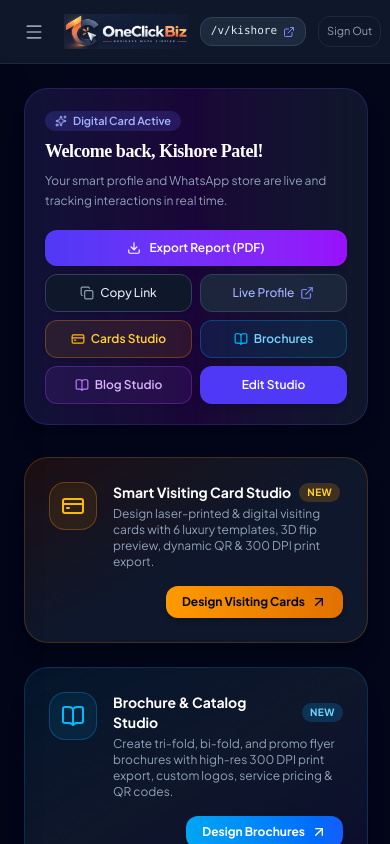
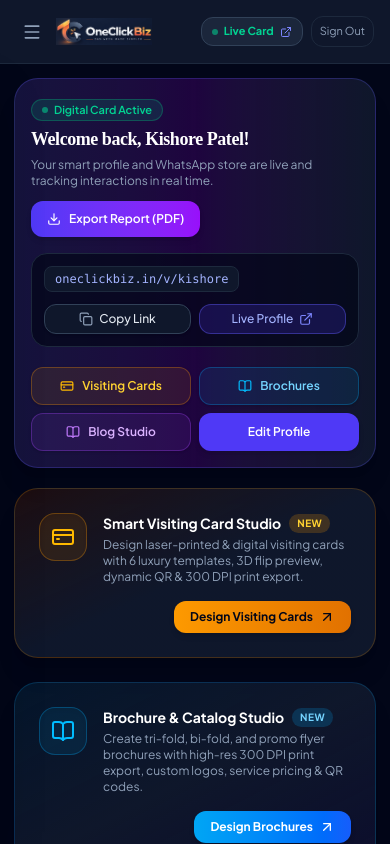
Before and after one commit to merlinflowtechnologies/oneclickbiz, a Next.js app: page /dashboard in a window 390 px wide. Both pictures are taken after a click on the button "Explore as Demo Business →". Built offline with nearby package versions, Linux system fonts and the light colour scheme; no server answers; the database is empty.

Commit message:
fix(mobile-ui): sleek modern mobile header badge and dashboard profile hub

```diff
--- a/src/app/dashboard/layout.tsx
+++ b/src/app/dashboard/layout.tsx
@@ -360,34 +360,35 @@ export default function DashboardLayout({ children }: { children: React.ReactNod
 
       {/* Top App Header */}
       <header className="h-16 bg-slate-900 border-b border-slate-800 px-4 sm:px-6 flex items-center justify-between shrink-0 sticky top-0 z-40">
-
-        <div className="flex items-center space-x-3">
+        {/* Left Brand Header */}
+        <div className="flex items-center space-x-2 sm:space-x-4 min-w-0">
           <button
-            onClick={() => setSidebarOpen(!sidebarOpen)}
-            className="p-2 rounded-lg text-slate-400 hover:text-white lg:hidden"
+            onClick={() => setSidebarOpen(true)}
+            className="p-1.5 sm:p-2 rounded-xl text-slate-400 hover:text-white hover:bg-slate-850 lg:hidden transition shrink-0"
+            aria-label="Toggle Menu"
           >
-            {sidebarOpen ? <X className="w-5 h-5" /> : <Menu className="w-5 h-5" />}
+            <Menu className="w-5 h-5 sm:w-6 sm:h-6" />
           </button>
 
-          <Link href="/" className="flex items-center group py-0.5">
+          <Link href="/" className="flex items-center group py-0.5 shrink-0">
             <img
               src="/logo.png"
               alt="OneClickBiz - Business Made Simpler"
-              className="h-9 sm:h-11 w-auto max-w-[180px] sm:max-w-[210px] object-contain mix-blend-screen transition-transform group-hover:scale-105 duration-200"
+              className="h-7 sm:h-11 w-auto max-w-[125px] sm:max-w-[210px] object-contain mix-blend-screen transition-transform group-hover:scale-105 duration-200"
             />
           </Link>
 
           {/* Org Selector Badge */}
-          <div className="hidden sm:flex items-center space-x-2 pl-4 border-l border-slate-800">
-            <div className="px-2.5 py-1 rounded-lg bg-indigo-500/10 border border-indigo-500/20 text-indigo-400 text-xs font-semibold flex items-center gap-1.5">
-              <span>{userSession.businessName}</span>
-              <span className="text-[10px] px-1 rounded bg-indigo-500/20 text-indigo-300 font-bold">{userSession.plan.toUpperCase()}</span>
+          <div className="hidden sm:flex items-center space-x-2 pl-4 border-l border-slate-800 min-w-0">
+            <div className="px-2.5 py-1 rounded-lg bg-indigo-500/10 border border-indigo-500/20 text-indigo-400 text-xs font-semibold flex items-center gap-1.5 truncate">
+              <span className="truncate">{userSession.businessName}</span>
+              <span className="text-[10px] px-1 rounded bg-indigo-500/20 text-indigo-300 font-bold shrink-0">{userSession.plan.toUpperCase()}</span>
             </div>
           </div>
         </div>
 
         {/* Right Header Actions */}
-        <div className="flex items-center space-x-3">
+        <div className="flex items-center space-x-2 sm:space-x-3 shrink-0">
 
           {userSession.plan === 'UNPAID' ? (
             <Link
@@ -397,17 +398,19 @@ export default function DashboardLayout({ children }: { children: React.ReactNod
             >
               <span className="w-2 h-2 rounded-full bg-rose-500 animate-pulse shrink-0" />
               <span className="hidden sm:inline">Card Inactive (Activate Plan)</span>
-              <span className="sm:hidden">Activate</span>
+              <span className="sm:hidden text-[11px]">Activate</span>
             </Link>
           ) : (
             <Link
               href={`/v/${userSession.slug}`}
               target="_blank"
-              className="px-2.5 sm:px-3 py-1.5 rounded-xl bg-slate-800 hover:bg-slate-750 text-xs font-medium text-slate-200 flex items-center gap-1.5 border border-slate-700 transition-all hover:border-indigo-500/50 max-w-[155px] sm:max-w-[260px] shrink-0"
+              className="px-2.5 sm:px-3 py-1.5 rounded-xl bg-slate-800/90 hover:bg-slate-750 text-xs font-medium text-slate-200 flex items-center gap-1.5 border border-slate-700 transition-all hover:border-indigo-500/50 shrink-0"
               title={`Live Card: /v/${userSession.slug}`}
             >
-              <span className="font-mono text-[11px] sm:text-xs truncate">
-                <span className="hidden sm:inline text-slate-400">Live Card: </span>/v/{userSession.slug}
+              <span className="w-1.5 h-1.5 rounded-full bg-emerald-400 animate-pulse shrink-0" />
+              <span className="sm:hidden font-bold text-emerald-400 text-[11px]">Live Card</span>
+              <span className="hidden sm:inline font-mono text-xs truncate max-w-[200px]">
+                /v/{userSession.slug}
               </span>
               <ExternalLink className="w-3 h-3 text-indigo-400 shrink-0" />
             </Link>
--- a/src/app/dashboard/page.tsx
+++ b/src/app/dashboard/page.tsx
@@ -90,7 +90,7 @@ export default function DashboardOverviewPage() {
   ];
 
   return (
-    <div className="p-6 lg:p-8 space-y-8 max-w-7xl mx-auto relative">
+    <div className="p-3.5 sm:p-6 lg:p-8 space-y-5 sm:space-y-8 max-w-7xl mx-auto relative">
 
       {/* Copied Toast Banner */}
       {copied && (
@@ -106,32 +106,45 @@ export default function DashboardOverviewPage() {
       )}
 
       {/* Top Banner / Welcome */}
-      <div className="flex flex-col lg:flex-row lg:items-center justify-between gap-5 p-5 sm:p-6 rounded-3xl bg-gradient-to-r from-indigo-950/60 via-purple-950/40 to-slate-900 border border-indigo-500/20 shadow-xl">
-        <div className="space-y-1.5 max-w-xl">
-          <div className="inline-flex items-center gap-1.5 px-2.5 py-0.5 rounded-full bg-indigo-500/20 text-indigo-300 text-[11px] font-semibold">
-            <Sparkles className="w-3 h-3" /> Digital Card Active
+      <div className="p-4 sm:p-6 rounded-3xl bg-gradient-to-r from-indigo-950/70 via-purple-950/50 to-slate-900 border border-indigo-500/25 shadow-xl space-y-4">
+
+        {/* Header Row */}
+        <div className="flex flex-col sm:flex-row sm:items-center justify-between gap-3">
+          <div className="space-y-1">
+            <div className="inline-flex items-center gap-1.5 px-2.5 py-0.5 rounded-full bg-emerald-500/15 border border-emerald-500/30 text-emerald-400 text-[11px] font-semibold">
+              <span className="w-1.5 h-1.5 rounded-full bg-emerald-400 animate-pulse" /> Digital Card Active
             </div>
-          <h1 className="text-lg sm:text-xl md:text-2xl font-bold text-white tracking-tight break-words">
+            <h1 className="text-lg sm:text-2xl font-black text-white tracking-tight break-words">
               Welcome back, {profile.name}!
             </h1>
-          <p className="text-xs text-slate-400 leading-relaxed">
+            <p className="text-xs text-slate-400">
               Your smart profile and WhatsApp store are live and tracking interactions in real time.
             </p>
           </div>
 
-        <div className="grid grid-cols-2 sm:flex sm:items-center sm:flex-wrap gap-2 sm:gap-2.5 w-full lg:w-auto">
           <button
             onClick={() => exportExecutiveSummaryPDF({ profile, bookings: bookings.length > 0 ? bookings : INITIAL_BOOKINGS, leads: leads.length > 0 ? leads : INITIAL_LEADS })}
-            className="col-span-2 sm:col-auto px-3.5 py-2.5 rounded-xl bg-gradient-to-r from-indigo-600 to-purple-600 hover:from-indigo-500 hover:to-purple-500 text-white font-semibold text-xs flex items-center justify-center gap-2 transition-all shadow-md active:scale-95"
+            className="self-start sm:self-auto px-4 py-2.5 rounded-xl bg-gradient-to-r from-indigo-600 to-purple-600 hover:from-indigo-500 hover:to-purple-500 text-white font-semibold text-xs flex items-center gap-2 transition-all shadow-md active:scale-95 shrink-0"
             title="Download complete business analytics, bookings & leads PDF report"
           >
             <Download className="w-3.5 h-3.5 shrink-0" />
             <span>Export Report (PDF)</span>
           </button>
+        </div>
 
+        {/* Live URL & Quick Actions Bar */}
+        <div className="flex flex-col sm:flex-row sm:items-center justify-between gap-3 p-3 rounded-2xl bg-slate-950/70 border border-slate-800">
+          <div className="flex items-center gap-2 min-w-0">
+            <span className="text-xs text-slate-400 font-medium hidden sm:inline">Profile Link:</span>
+            <span className="text-xs font-mono text-indigo-300 truncate bg-slate-900 px-2.5 py-1 rounded-lg border border-slate-800">
+              oneclickbiz.in/v/{profile.slug}
+            </span>
+          </div>
+
+          <div className="flex items-center gap-2 flex-wrap">
             <button
               onClick={handleCopy}
-            className="px-3 py-2.5 rounded-xl bg-slate-900 hover:bg-slate-800 border border-slate-700 text-xs font-medium text-slate-200 flex items-center justify-center gap-1.5 transition-all shadow-sm active:scale-95"
+              className="flex-1 sm:flex-initial px-3 py-1.5 rounded-xl bg-slate-900 hover:bg-slate-850 border border-slate-700 text-xs font-medium text-slate-200 flex items-center justify-center gap-1.5 transition-all shadow-sm active:scale-95"
             >
               {copied ? <Check className="w-3.5 h-3.5 text-emerald-400 shrink-0" /> : <Copy className="w-3.5 h-3.5 text-slate-400 shrink-0" />}
               <span>{copied ? 'Copied' : 'Copy Link'}</span>
@@ -140,23 +153,27 @@ export default function DashboardOverviewPage() {
             <Link
               href={`/v/${profile.slug}`}
               target="_blank"
-            className="px-3 py-2.5 rounded-xl bg-slate-800/90 hover:bg-slate-750 border border-slate-700 text-xs font-medium text-indigo-300 hover:text-white flex items-center justify-center gap-1.5 transition-all"
+              className="flex-1 sm:flex-initial px-3 py-1.5 rounded-xl bg-indigo-600/20 hover:bg-indigo-600/30 border border-indigo-500/40 text-xs font-medium text-indigo-300 hover:text-white flex items-center justify-center gap-1.5 transition-all"
             >
               <span>Live Profile</span>
               <ExternalLink className="w-3.5 h-3.5 shrink-0 text-indigo-400" />
             </Link>
+          </div>
+        </div>
 
+        {/* Studios Shortcuts Grid */}
+        <div className="grid grid-cols-2 sm:grid-cols-4 gap-2 pt-1">
           <Link
             href="/dashboard/visiting-cards"
-            className="px-3 py-2.5 rounded-xl bg-amber-500/10 hover:bg-amber-500/20 border border-amber-500/30 text-amber-300 hover:text-white font-semibold text-xs transition-all shadow-sm flex items-center justify-center gap-1.5"
+            className="p-2.5 rounded-xl bg-amber-500/10 hover:bg-amber-500/20 border border-amber-500/30 text-amber-300 hover:text-white font-semibold text-xs transition-all shadow-sm flex items-center justify-center gap-2"
           >
             <CreditCard className="w-3.5 h-3.5 text-amber-400 shrink-0" />
-            <span>Cards Studio</span>
+            <span>Visiting Cards</span>
           </Link>
 
           <Link
             href="/dashboard/brochures"
-            className="px-3 py-2.5 rounded-xl bg-sky-500/10 hover:bg-sky-500/20 border border-sky-500/30 text-sky-300 hover:text-white font-semibold text-xs transition-all shadow-sm flex items-center justify-center gap-1.5"
+            className="p-2.5 rounded-xl bg-sky-500/10 hover:bg-sky-500/20 border border-sky-500/30 text-sky-300 hover:text-white font-semibold text-xs transition-all shadow-sm flex items-center justify-center gap-2"
           >
             <BookOpen className="w-3.5 h-3.5 text-sky-400 shrink-0" />
             <span>Brochures</span>
@@ -164,7 +181,7 @@ export default function DashboardOverviewPage() {
 
           <Link
             href="/dashboard/blogs"
-            className="px-3 py-2.5 rounded-xl bg-purple-500/10 hover:bg-purple-500/20 border border-purple-500/30 text-purple-300 hover:text-white font-semibold text-xs transition-all shadow-sm flex items-center justify-center gap-1.5"
+            className="p-2.5 rounded-xl bg-purple-500/10 hover:bg-purple-500/20 border border-purple-500/30 text-purple-300 hover:text-white font-semibold text-xs transition-all shadow-sm flex items-center justify-center gap-2"
           >
             <BookOpen className="w-3.5 h-3.5 text-purple-400 shrink-0" />
             <span>Blog Studio</span>
@@ -172,11 +189,12 @@ export default function DashboardOverviewPage() {
 
           <Link
             href="/dashboard/builder"
-            className="px-3.5 py-2.5 rounded-xl bg-indigo-600 hover:bg-indigo-500 text-white font-semibold text-xs transition-all shadow-md flex items-center justify-center gap-1.5"
+            className="p-2.5 rounded-xl bg-indigo-600 hover:bg-indigo-500 text-white font-semibold text-xs transition-all shadow-md flex items-center justify-center gap-2"
           >
-            Edit Studio
+            <span>Edit Profile</span>
           </Link>
         </div>
+
       </div>
 
       {/* Studios Row: Visiting Card Studio & Brochure Studio */}
```
Lines whose indentation alone changed are shown as unchanged.
